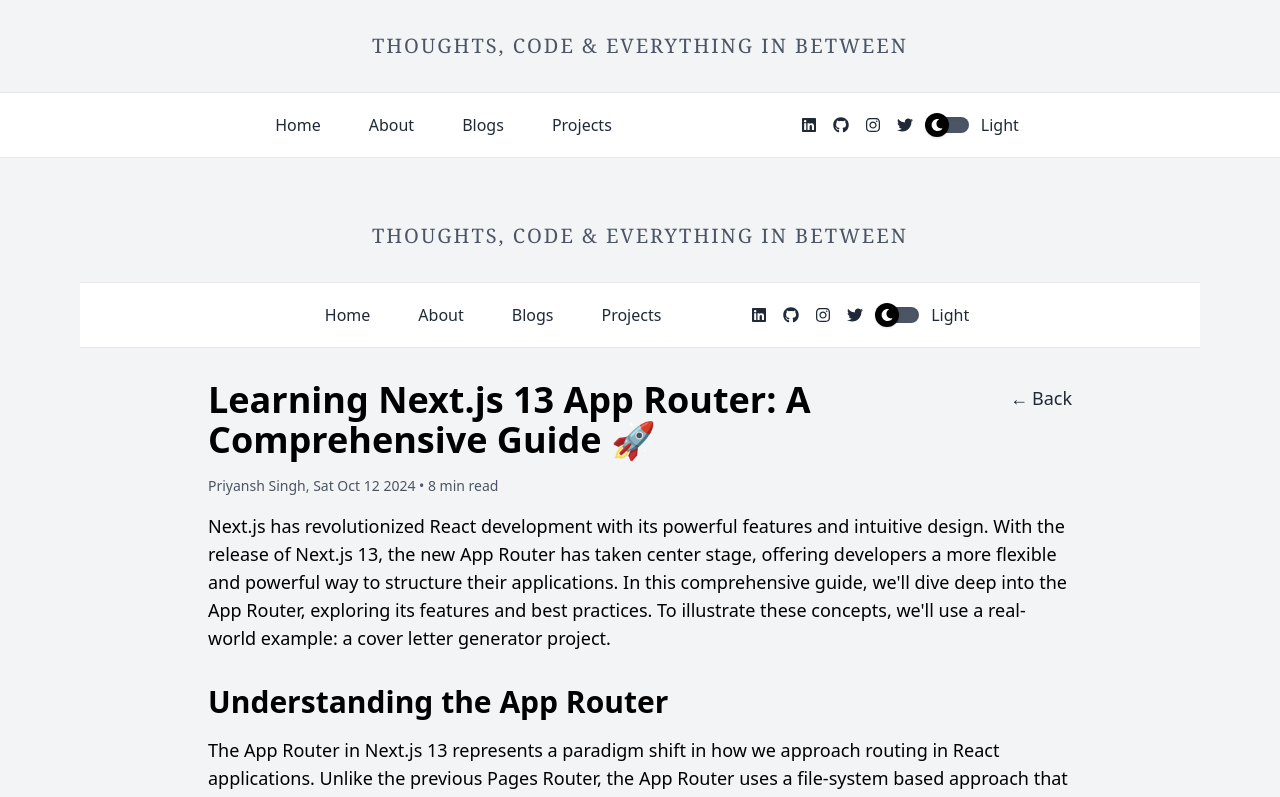
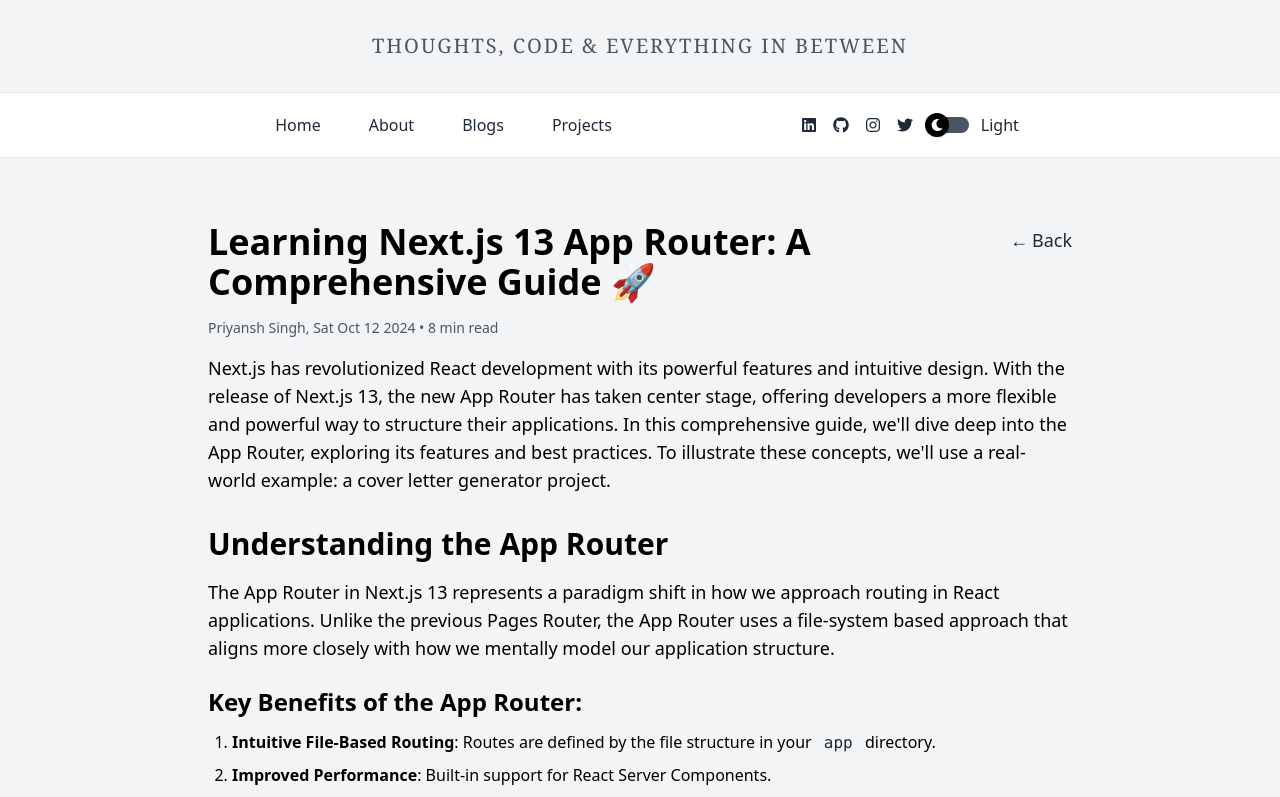
Before and after one commit to Akash0508/portfolio, a React (Vite) app: page /blog/1 in a window 1280 px wide. Shown: the top 797 px of the page. Built offline with nearby package versions, Linux system fonts and the light colour scheme.

Commit message:
fix: repeating components

```diff
--- a/src/components/FullBlogPost.tsx
+++ b/src/components/FullBlogPost.tsx
@@ -73,8 +73,6 @@
 
   return (
     <div className="min-h-screen bg-gray-100 dark:bg-black text-black dark:text-white">
-      <Header />
-      <Navbar />
       <main className="max-w-4xl mx-auto px-4 py-8">
         <div className="flex justify-between items-center mb-4">
           <h1 className="text-4xl font-bold">{post.title}</h1>
@@ -153,7 +151,6 @@
           ))}
         </div>
       </main>
-      <Footer />
     </div>
   );
 };
```
